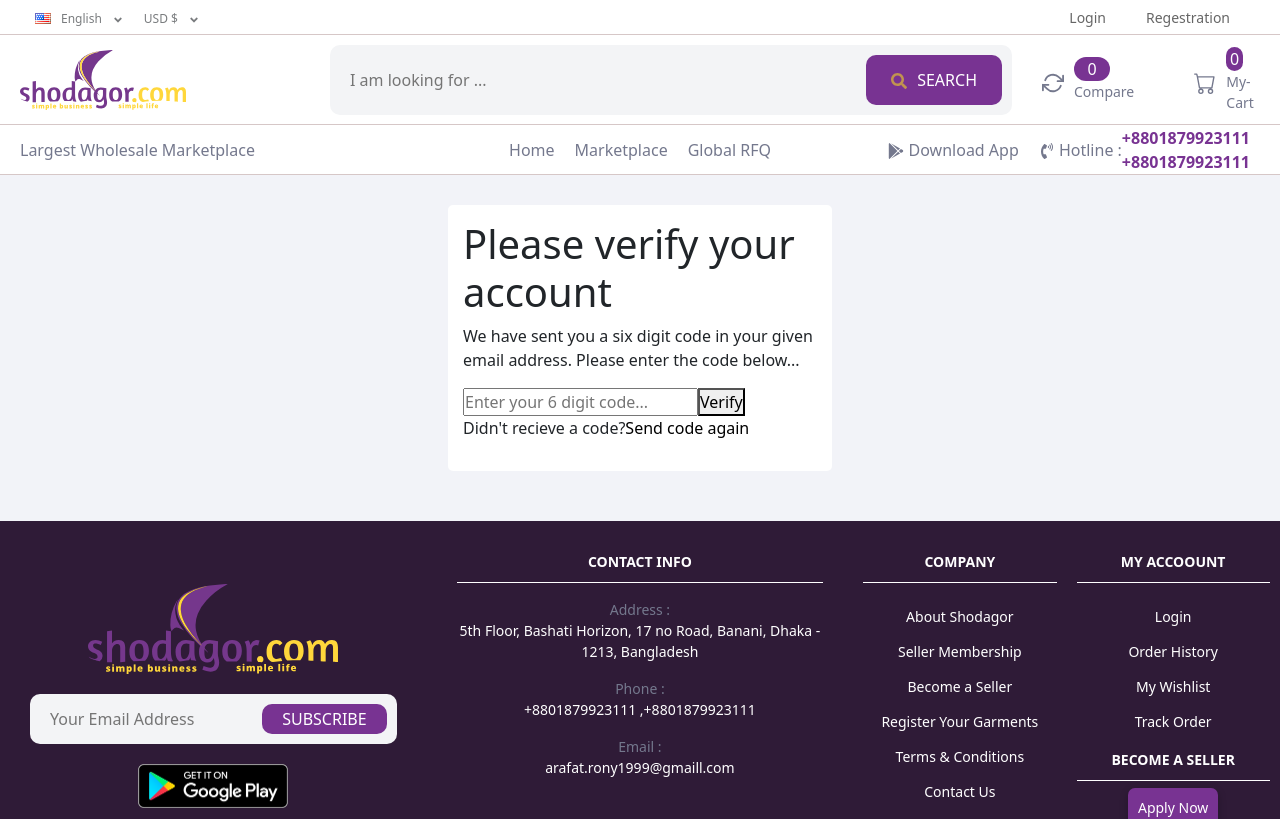
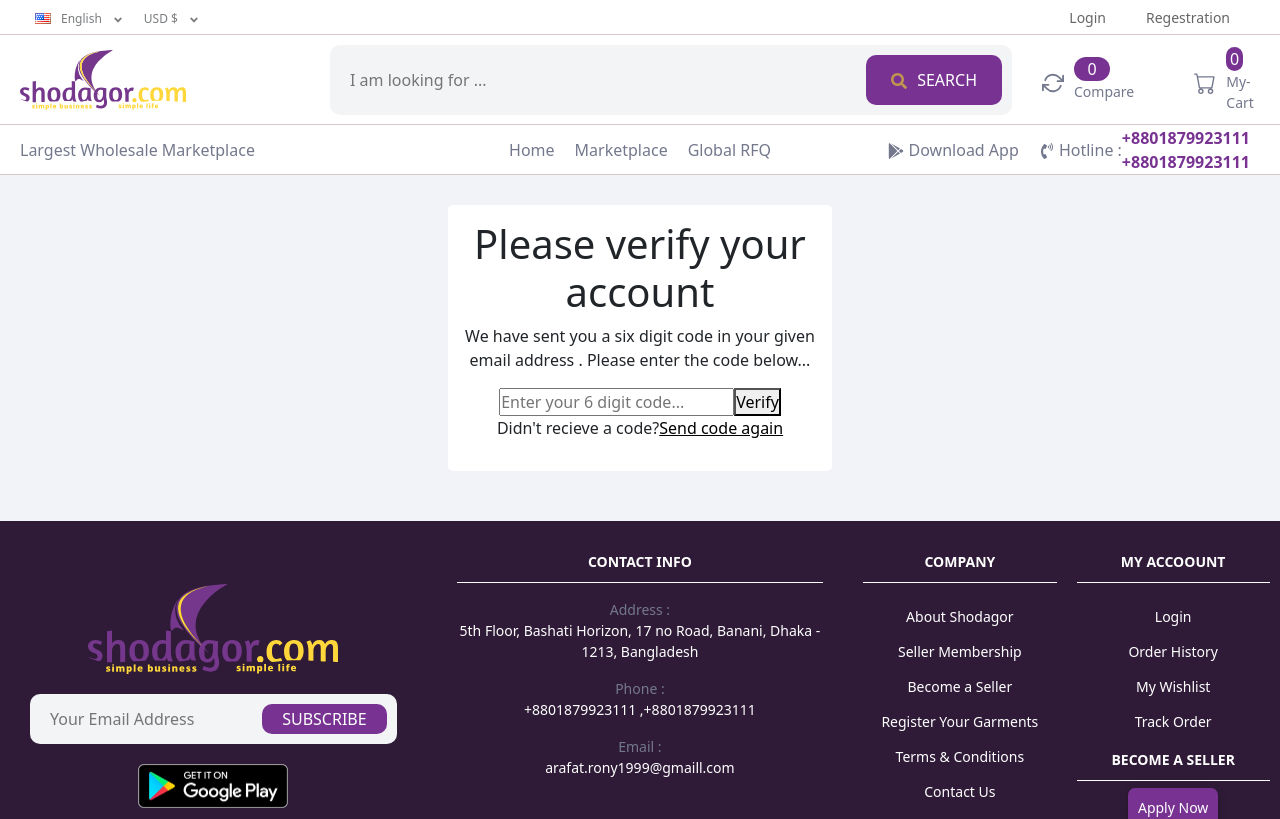
Before and after one commit to arafatrony1999/ecommerce-reactjs-ecommerce2, a React (Create React App) app: page /account/verify in a window 1280 px wide. Shown: the top 819 px of the page. Built offline with nearby package versions, Linux system fonts and the light colour scheme; no server answers.

Commit message:
login reg

```diff
--- a/src/pages/LOGIN_PAGE/LOGIN_PAGE.jsx
+++ b/src/pages/LOGIN_PAGE/LOGIN_PAGE.jsx
@@ -75,6 +75,10 @@
         return <h1>Loading...</h1>
     }
 
+    const handleVerify = () => {
+        navigate('/account/verify', {state: name})
+    }
+
     return (
         <div className='login-page'>
             <h4>Login to your account</h4>
@@ -107,7 +111,7 @@
                 {
                     notVerified && <Alert variant="danger">
                         Your account is not verified!
-                        <Link style={{textDecoration: 'underline'}} to='/'> Verify Now? </Link>
+                        <button onClick={handleVerify} style={{textDecoration: 'underline'}}> Verify Now? </button>
                     </Alert>
                 }
 
--- a/src/pages/REGESTRATION_PAGE/REGESTRATION_PAGE.jsx
+++ b/src/pages/REGESTRATION_PAGE/REGESTRATION_PAGE.jsx
@@ -32,13 +32,13 @@
     async function handleSubmit(e){
         e.preventDefault();
 
-        if(password===cpassword){
-            if(password.length>=8){
+        if(password === cpassword){
+            if(password.length >= 8){
                 const formData = new FormData();
 
-                formData.append('name',name)
-                formData.append('user',email)
-                formData.append('password',password)
+                formData.append('name', name)
+                formData.append('user', email)
+                formData.append('password', password)
 
                 await fetch('http://127.0.0.1:8000/api/regestration',{
                     method: "POST",
@@ -53,7 +53,7 @@
                     }
                 })
                 .then((data) => {
-                    if(data.exist === 1){
+                    if(data.exist === 0){
                         setExist(true)
                     }else{
                         if(data.status === 1){
--- a/src/pages/VERIFICATION_PAGE/VERIFICATION_PAGE.jsx
+++ b/src/pages/VERIFICATION_PAGE/VERIFICATION_PAGE.jsx
@@ -1,11 +1,14 @@
 import axios from 'axios'
 import React, { useState } from 'react'
-import { Link, useLocation } from 'react-router-dom'
+import { Link, useLocation, useNavigate } from 'react-router-dom'
+import Alert from 'react-bootstrap/Alert';
 
 const VERIFICATION_PAGE = () => {
     const [code, setCode] = useState('')
+    const [alreadyVerified, setAlreadyVerified] = useState(false)
 
     const location = useLocation();
+    const navigate = useNavigate();
 
     const onSubmit = (e) => {
         e.preventDefault();
@@ -16,22 +19,32 @@
 
         axios.post('http://127.0.0.1:8000/api/verify_user', formData)
         .then((res) => {
-            console.log(res.data)
+            if(res.data.verify === 1){
+                navigate('/login',{state:"Regestration Success"});
+            }else if(res.data.verified === 1){
+                setAlreadyVerified(true)
+            }
         })
         .catch((error) => {
             console.log(error)
         })
     }
     return (
-        <div className='login-page'>
+        <div className='login-page' style={{textAlign:'center'}}>
             <h1>Please verify your account</h1>
-            <p>We have sent you a six digit code in your given email address. Please enter the code below...</p>
+            <p>We have sent you a six digit code in your given email address
+                <b> {(location.state)}</b>. Please enter the code below...</p>
             <form onSubmit={onSubmit}>
                 <input type="text" onChange={(e) => setCode(e.target.value)} placeholder='Enter your 6 digit code...' />
                 <button type='submit'>Verify</button>
             </form>
+            {
+                alreadyVerified && <Alert className='my-2 py-1' variant='danger'>This account is already verified!
+                    <Link style={{textDecoration: 'underline'}} className='pl-1' to='/login'>Login Now</Link>
+                </Alert>
+            }
             <p>Didn't recieve a code?
-                <Link to='/'>Send code again</Link>
+                <Link style={{textDecoration: 'underline'}} to='/'>Send code again</Link>
             </p>
         </div>
     )
```
